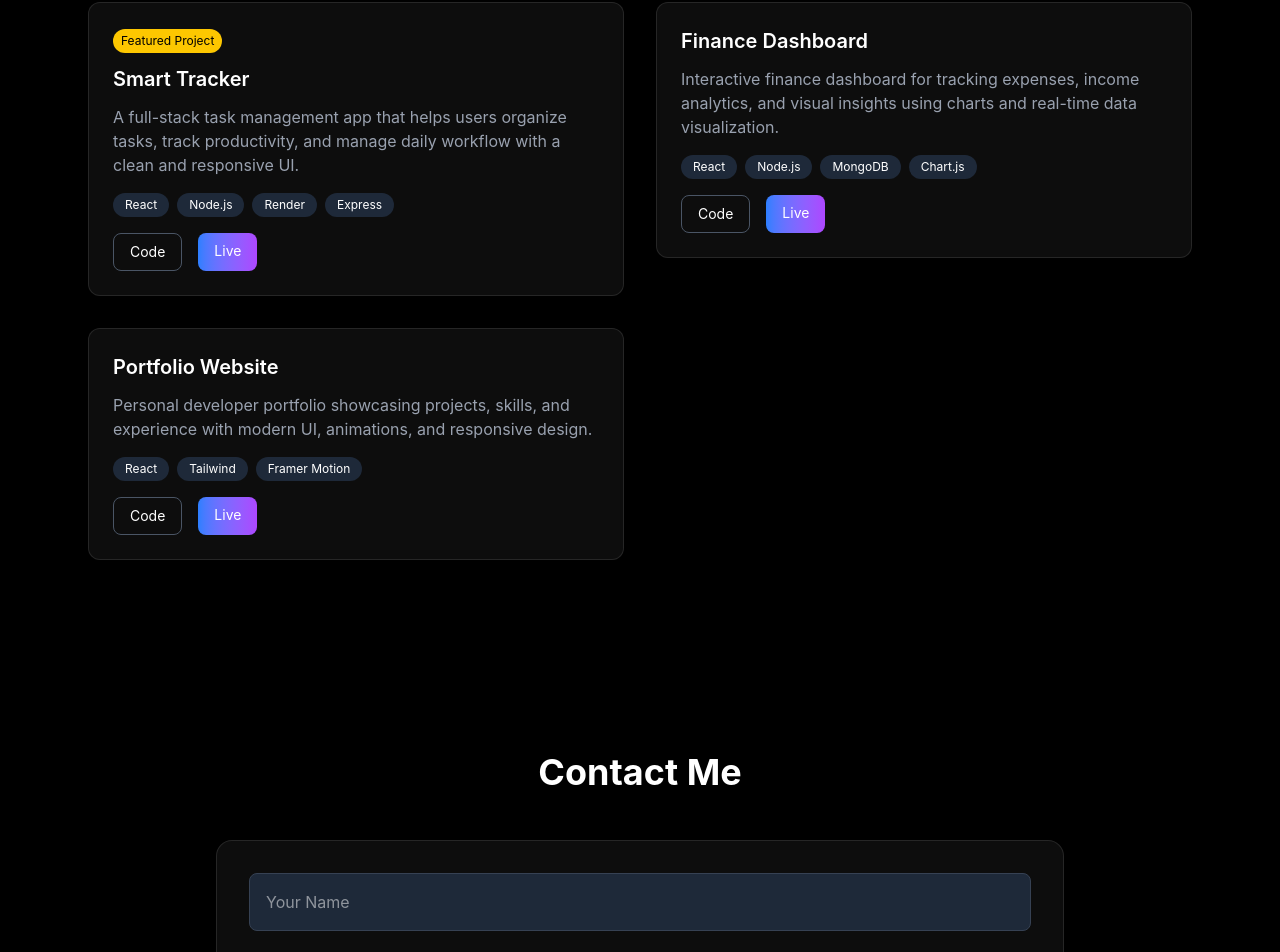
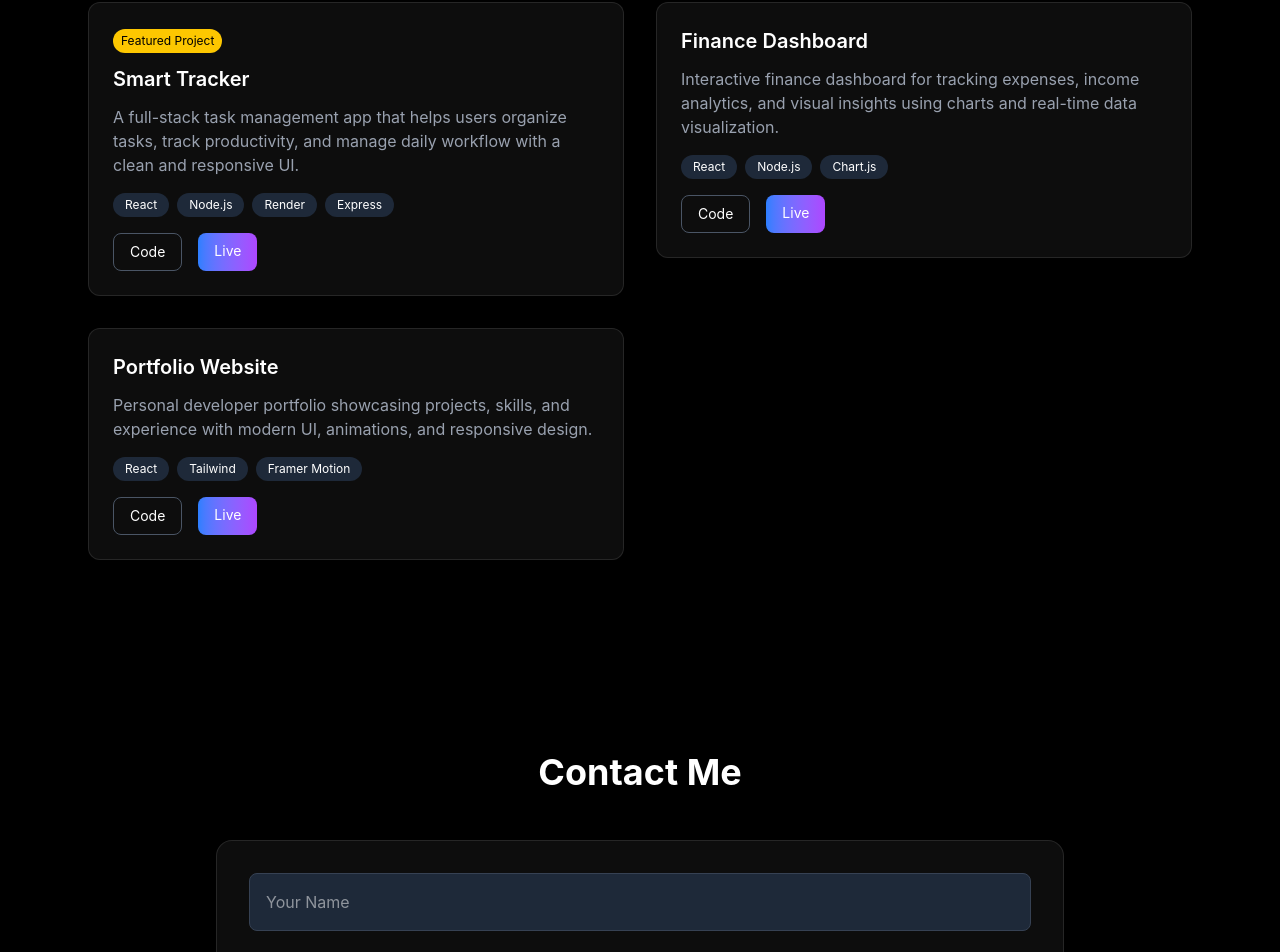
Before and after one commit to Vishalsinghkhati/portfolio, a React (Vite) app: page / in a window 1280 px wide. Shown: the part 2248-3200 px from the top of the page. Built offline with nearby package versions, Linux system fonts and the light colour scheme.

Commit message:
Update tech stack for Finance Dashboard
Removed MongoDB from the tech stack for Finance Dashboard.

```diff
--- a/src/components/Projects.jsx
+++ b/src/components/Projects.jsx
@@ -16,7 +16,7 @@ const Projects = () => {
       title: "Finance Dashboard",
       description:
         "Interactive finance dashboard for tracking expenses, income analytics, and visual insights using charts and real-time data visualization.",
-      tech: ["React", "Node.js", "MongoDB", "Chart.js"],
+      tech: ["React", "Node.js", "Chart.js"],
       github: "https://github.com/Vishalsinghkhati/Finance_dashborad.git",
       live: "finance-vishaldashborad-one.vercel.app",
     },
```
